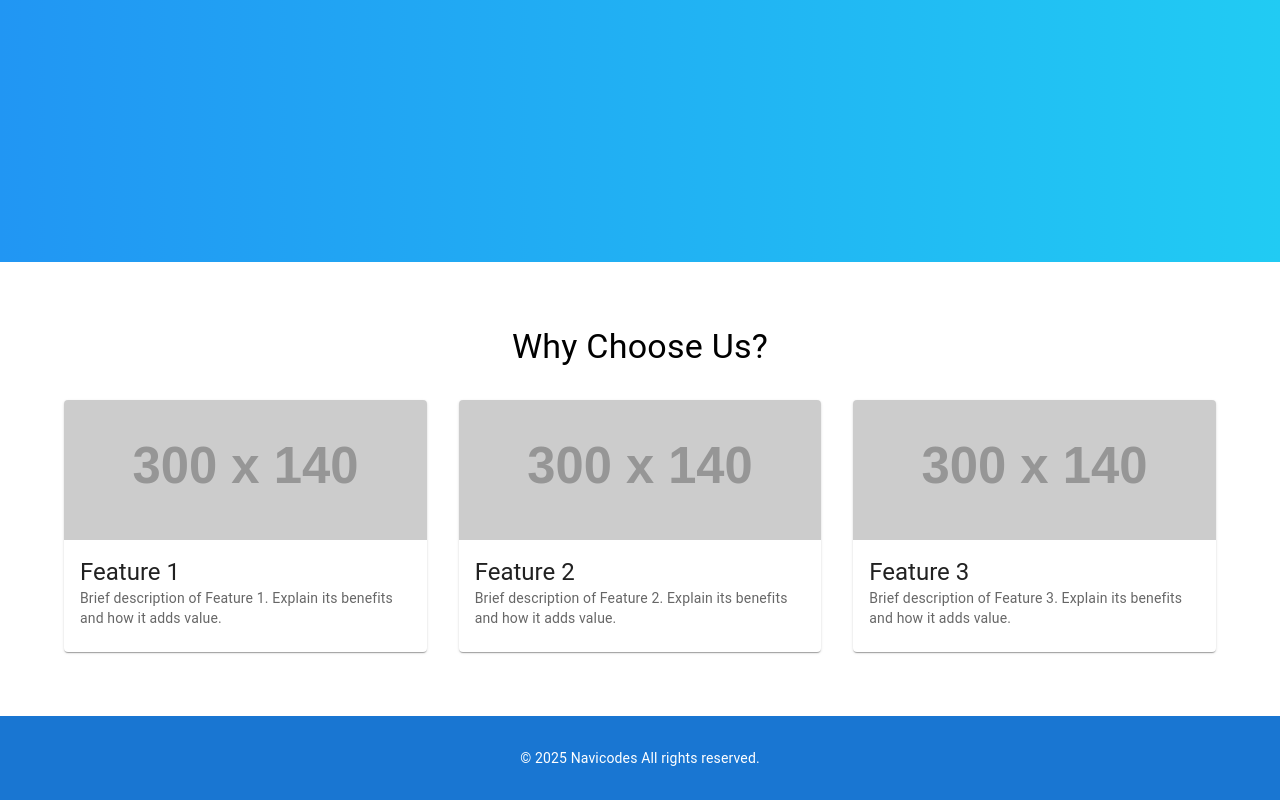
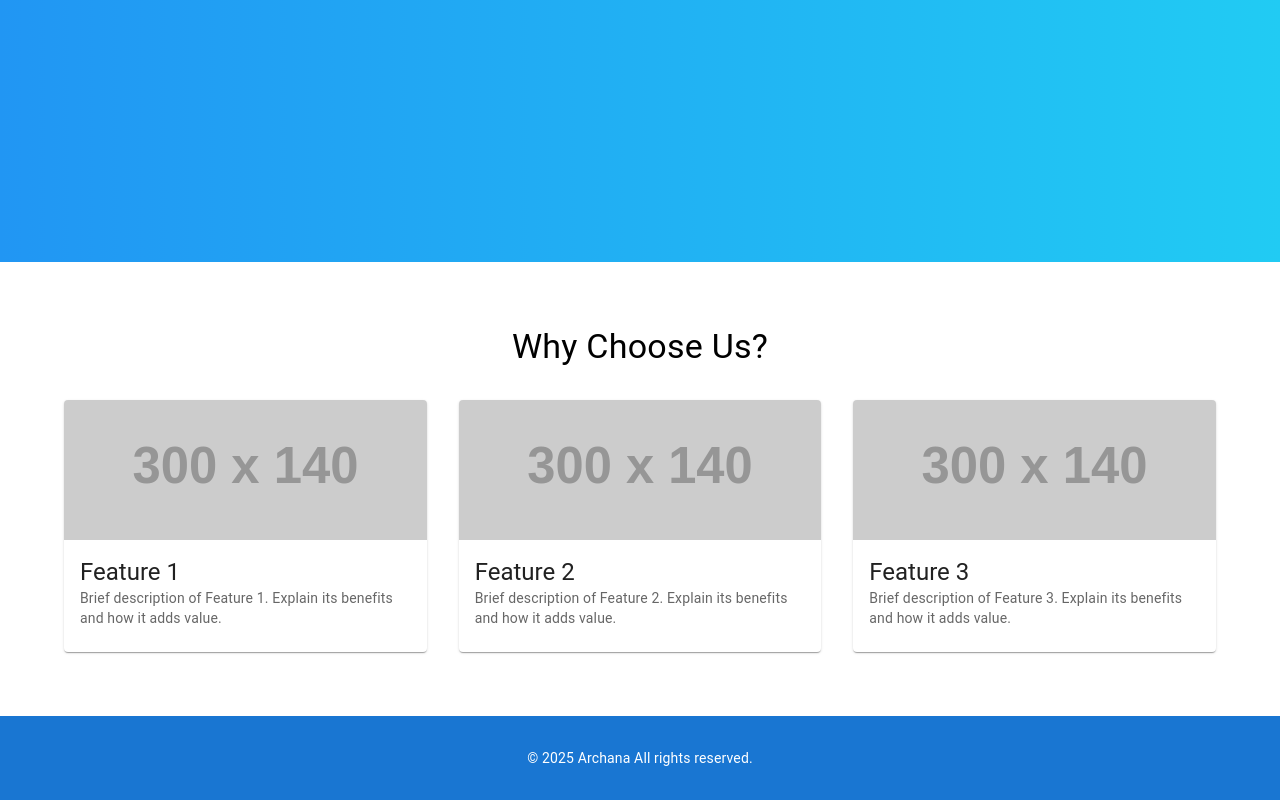
Before and after one commit to Archana29Nandisha/fyp, a React (Create React App) app in the folder frontend/: page / in a window 1280 px wide. Shown: the part 602-1402 px from the top of the page. Built offline with nearby package versions, Linux system fonts and the light colour scheme.

Commit message:
Update LandingPage.jsx

```diff
--- a/frontend/src/components/LandingPage.jsx
+++ b/frontend/src/components/LandingPage.jsx
@@ -136,7 +136,7 @@ const LandingPage = () => {
         }}
       >
         <Typography variant="body2">
-          &copy; {new Date().getFullYear()} Navicodes All rights reserved.
+          &copy; {new Date().getFullYear()} Archana All rights reserved.
         </Typography>
       </Box>
     </>
```
